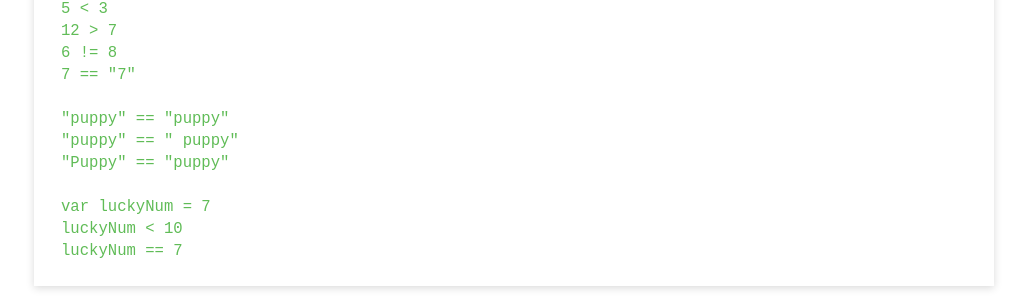
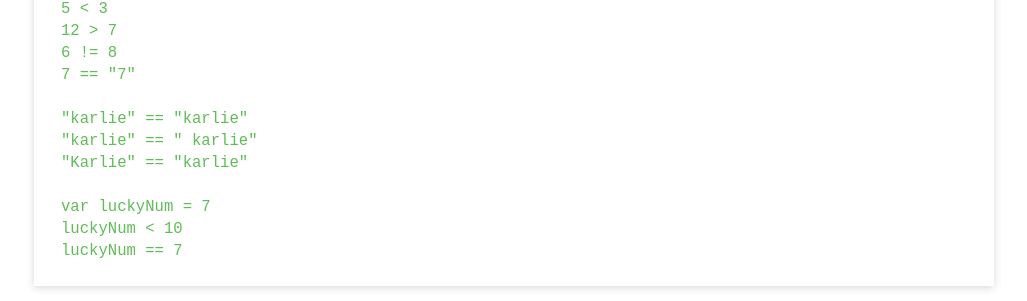
Before and after one commit to ameseee/kwk-curriculum-site, a Jekyll site: the page built from swift-ios/lessons/conditionals/index.md, in a window 1280 px wide and 900 px high, scrolled down 1384 px. Shown: the part 150-451 px from the top of the window, without its empty margins (126-1153 px from the left). Built offline with Jekyll 4.4.1, drawn with Linux system fonts in a browser that asks for light colours; nearby versions of some CDN libraries.

Commit message:
Change strings in variables for mobile conditionals lesson

```diff
--- a/swift-ios/lessons/conditionals/index.md
+++ b/swift-ios/lessons/conditionals/index.md
@@ -51,9 +51,9 @@ You have seen < and > in math class, right? We use those in code, too!
   <code class="try-it-code">12 > 7</code><br>
   <code class="try-it-code">6 != 8</code><br>
   <code class="try-it-code">7 == "7"</code><br><br>
-  <code class="try-it-code">"puppy" == "puppy"</code><br>
-  <code class="try-it-code">"puppy" == " puppy"</code><br>
-  <code class="try-it-code">"Puppy" == "puppy"</code><br><br>
+  <code class="try-it-code">"karlie" == "karlie"</code><br>
+  <code class="try-it-code">"karlie" == " karlie"</code><br>
+  <code class="try-it-code">"Karlie" == "karlie"</code><br><br>
 
   <code class="try-it-code">var luckyNum = 7</code><br>
   <code class="try-it-code">luckyNum < 10</code><br>
```
